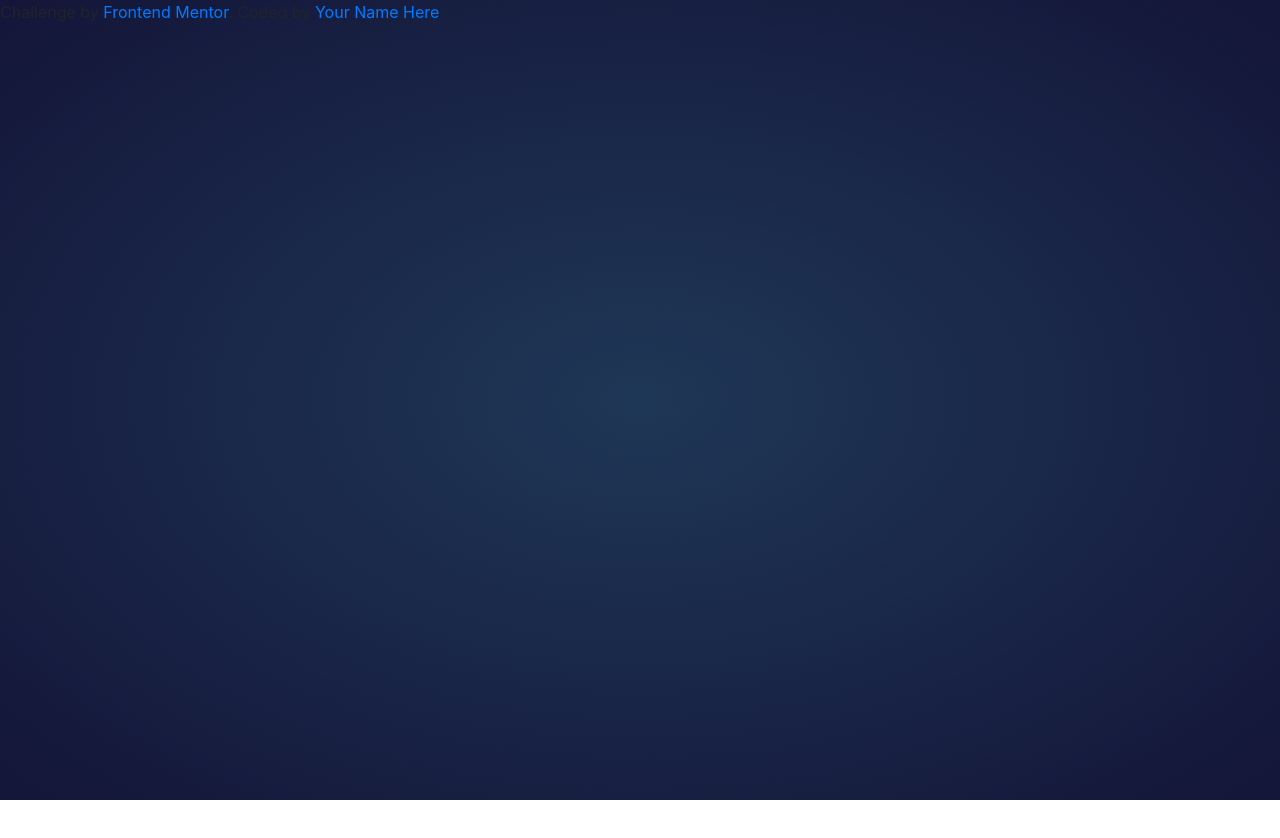
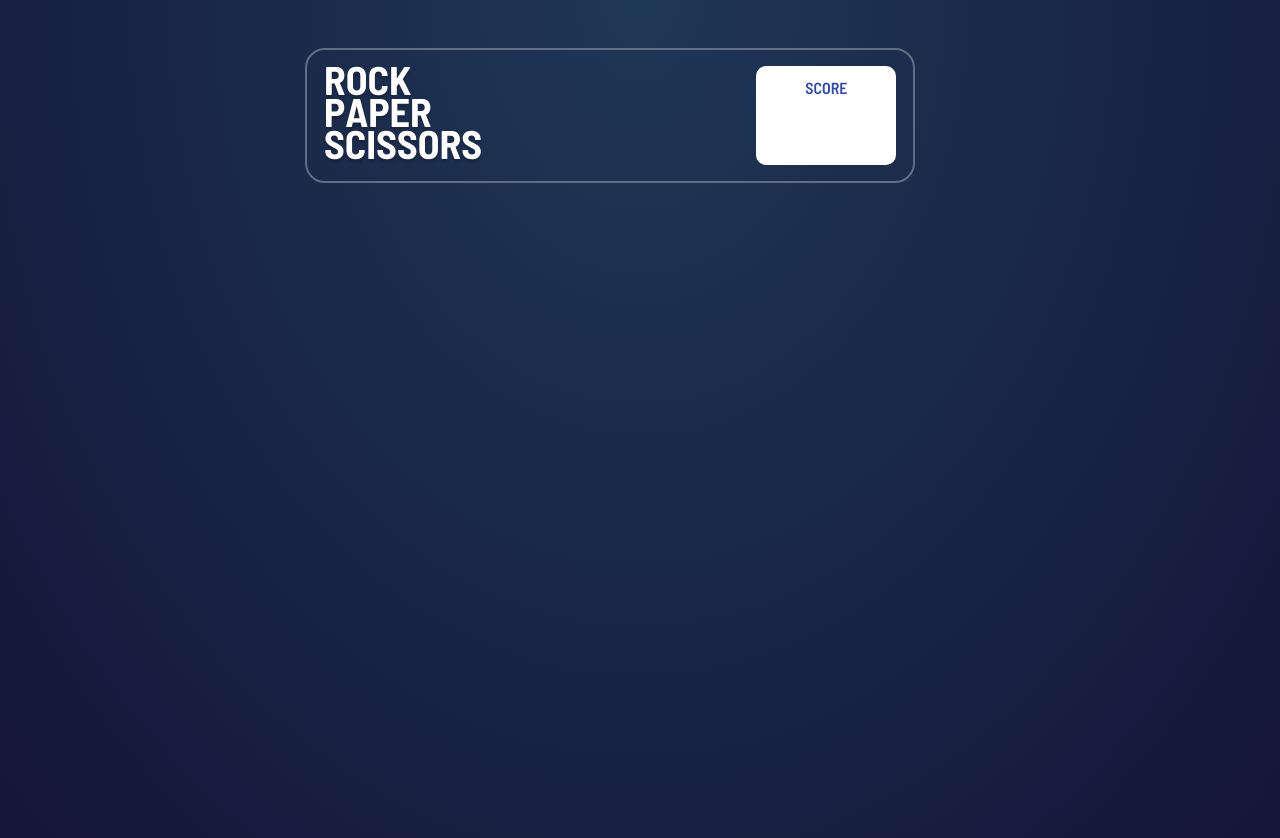
Before and after one commit to mluna67/Rock-paper-scissors, a plain HTML site: page index.html in a window 1280 px wide. Before the commit the page ends 800 px from the top, so only its background shows below. Drawn offline with nearby package versions, Linux system fonts and the light colour scheme.

Commit message:
cabecera

```diff
--- a/css/game.css
+++ b/css/game.css
@@ -1,5 +1,29 @@
 body{
-    width: 100vh;
+    width: 100vW;
     height: 100vh;
-    background-image: radial-gradient(hsl(214, 47%, 23%), hsl(237, 49%, 15%));
+    background-image: radial-gradient(at top ,hsl(214, 47%, 23%), hsl(237, 49%, 15%));
 }
+.logo{
+    width: 50%;
+}
+.margen{
+    border-style: solid;
+    border-color: hsl(217, 16%, 45%);
+    border-width: 2px;
+    border-radius: 20px;
+}
+.score{
+    float: right !important;
+    background-color: white;
+    width: 140px;
+    height: 99px;
+    border-radius: 10px;
+    margin-top: 1rem;
+    margin-bottom: 1rem;
+    margin-right: 0.1rem;
+}
+#score_label{
+    color: hsl(229, 64%, 46%);
+    font-family: 'Barlow Semi Condensed', sans-serif;
+    margin-top: 0.6rem;
+}
--- a/index.html
+++ b/index.html
@@ -5,14 +5,30 @@
   <meta name="viewport" content="width=device-width, initial-scale=1.0"> <!-- displays site properly based on user's device -->
   <link rel="stylesheet" href="https://stackpath.bootstrapcdn.com/bootstrap/4.5.2/css/bootstrap.min.css" integrity="sha384-JcKb8q3iqJ61gNV9KGb8thSsNjpSL0n8PARn9HuZOnIxN0hoP+VmmDGMN5t9UJ0Z" crossorigin="anonymous">
   <link rel="stylesheet" type="text/css" href="css/game.css">
+  <link href="https://fonts.googleapis.com/css2?family=Barlow+Semi+Condensed:wght@600;700&display=swap" rel="stylesheet">
   <link rel="icon" type="image/png" sizes="32x32" href="./images/favicon-32x32.png">
 
   <title>Rock, Paper, Scissors</title>
 </head>
 <body>
-  <div class="attribution">
-    Challenge by <a href="https://www.frontendmentor.io?ref=challenge" target="_blank">Frontend Mentor</a>.
-    Coded by <a href="#">Your Name Here</a>.
+  <div class="row mt-5" style="width: 100vw;">
+    <div class="col-md-3">
+    </div>
+    <div class="col-md-6 text-center">
+      <div class="row margen" style="width: 100%;">
+        <div class="col-md-6 text-left mt-3 mb-3">
+          <img src="images/logo.svg" alt="logo">
+        </div>
+        <div class="col-md-6">
+          <div class="row score">
+            <div class="col-md-12">
+              <p id="score_label">SCORE</p>
+            </div>
+          </div>
+        </div>
+      </div>
+      </div>
+    </div>
   </div>
   <script src="https://code.jquery.com/jquery-3.5.1.slim.min.js" integrity="sha384-DfXdz2htPH0lsSSs5nCTpuj/zy4C+OGpamoFVy38MVBnE+IbbVYUew+OrCXaRkfj" crossorigin="anonymous"></script>
   <script src="https://cdn.jsdelivr.net/npm/popper.js@1.16.1/dist/umd/popper.min.js" integrity="sha384-9/reFTGAW83EW2RDu2S0VKaIzap3H66lZH81PoYlFhbGU+6BZp6G7niu735Sk7lN" crossorigin="anonymous"></script>
```
